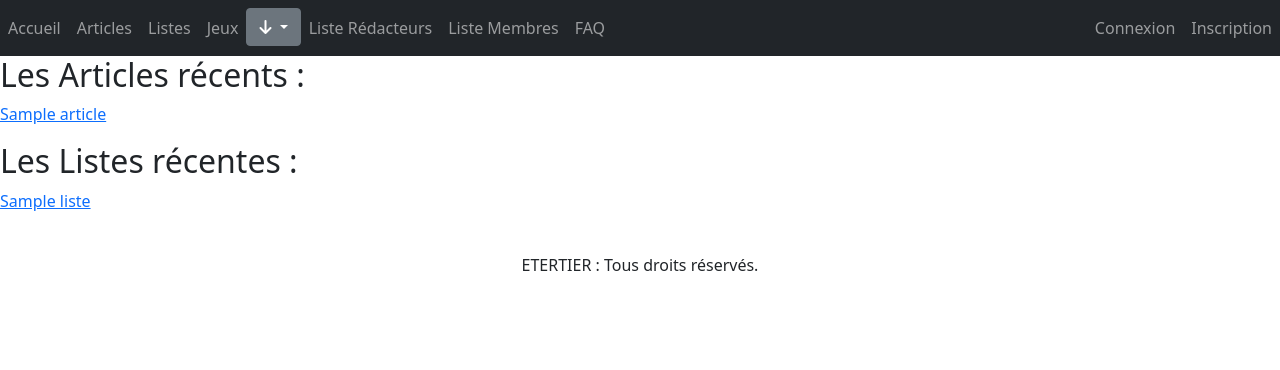
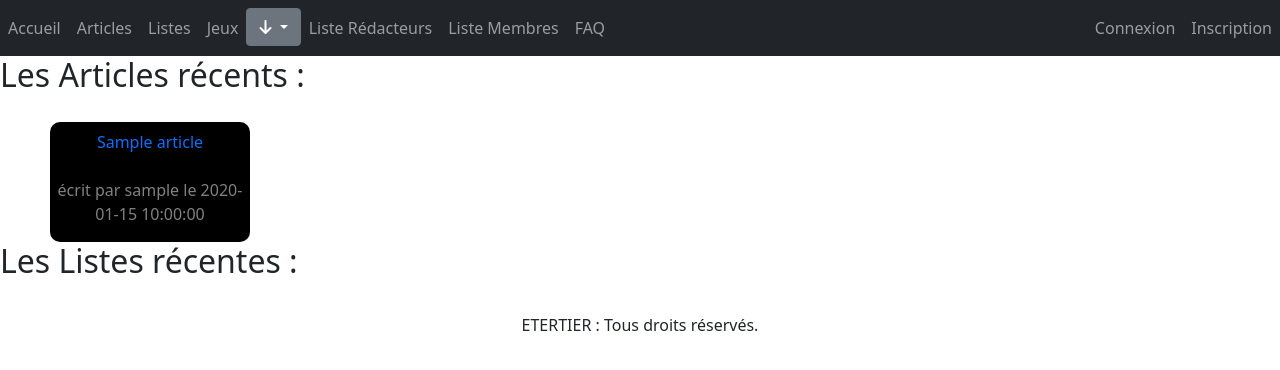
Before and after one commit to DUT-Info-Montreuil/etertier, a PHP site: page /index.php?module=accueil in a window 1280 px wide. Shown: the top 370 px of the page. Run offline with PHP 8.4, Linux system fonts and the light colour scheme; tables that the repository leaves empty or names only in its code hold one stand-in row (values such as "Sample post"); data that the repository does not hold is empty.

Commit message:
mise en page amélioration

```diff
--- /dev/null
+++ b/Etertier/bootstrap/css/perso.css
@@ -0,0 +1,14 @@
+.d{
+    display: inline-block;
+    background-color: black;
+    margin-left: 50px;
+    margin-top: 20px;
+    width: 200px;
+    border-radius: 10px;
+    border-color: red;
+    border-width: 50px;
+    border-style:none;
+    color : gray;
+    padding-left: 5px;
+    padding-right: 5px;
+}
--- a/Etertier/connexion.php
+++ b/Etertier/connexion.php
@@ -10,8 +10,8 @@
         }
 
         public static function initConnexion(){
-            self::$bdd = new PDO("mysql:host=database-etudiants.iut.univ-paris8.fr;dbname=dutinfopw201657;port=mon_port", "dutinfopw201657", "qupevuna");
-            //self::$bdd = new PDO('mysql:host=localhost;dbname=php', 'root','');
+            //self::$bdd = new PDO("mysql:host=database-etudiants.iut.univ-paris8.fr;dbname=dutinfopw201657;port=mon_port", "dutinfopw201657", "qupevuna");
+            self::$bdd = new PDO('mysql:host=localhost;dbname=php', 'root','');
         }
 	}
 ?>
--- a/Etertier/modules/ModAccueil/modele_accueil.php
+++ b/Etertier/modules/ModAccueil/modele_accueil.php
@@ -8,7 +8,8 @@ class ModeleAccueil extends Connexion{
     }
 
     public function get_liste_articles_recents(){
-		$selecPrepare = self::$bdd->prepare('SELECT idArticle, nom FROM articles ORDER BY date DESC LIMIT 5');
+		$selecPrepare = self::$bdd->prepare('SELECT articles.idArticle, articles.nom, articles.idAuteur, articles.date, membres.login FROM articles INNER JOIN membres ON membres.id = articles.idAuteur  ORDER BY articles.date DESC LIMIT 5');
+
 		$selecPrepare->execute();
 		$tab = $selecPrepare->fetchall();
 		return $tab;
@@ -16,6 +17,7 @@ class ModeleAccueil extends Connexion{
 
     public function get_liste_tierlists_recents(){
 		$selecPrepare = self::$bdd->prepare('SELECT idListe, titre FROM listes ORDER BY dateCreation DESC LIMIT 5');
+		$selecPrepare = self::$bdd->prepare('SELECT listes.idListe, listes.titre, listes.dateCreation, membres.login FROM listes INNER JOIN membres ON membres.id = listes.auteur ORDER BY listes.dateCreation DESC LIMIT 5');
 		$selecPrepare->execute();
 		$tab = $selecPrepare->fetchall();
 		return $tab;
--- a/Etertier/modules/ModAccueil/vue_accueil.php
+++ b/Etertier/modules/ModAccueil/vue_accueil.php
@@ -10,14 +10,21 @@ class VueAccueil extends VueGenerique{
     public function afficher_liste_articles_recents($tab){
 		echo '<h2>Les Articles récents :</h2>';
 		foreach($tab as $cle=>$val){
-			echo '<p><a href="index.php?module=article&action=details&id=' . $val['idArticle'] . '">' . $val['nom'] . '</a></p>';
+			echo '<div class="d">
+				<p class="text-center">
+					<a class="nav-link" href="index.php?module=article&action=details&id=' . $val['idArticle'] . '">' . $val['nom'] . '</a>
+				</p>
+				<p class="text-center">'."écrit par ".$val['login']." le ".$val['date'].'</p>
+			</div>';
 		}
 	}
 
     public function afficher_liste_tierlists_recents($tab){
 		echo '<h2>Les Listes récentes :</h2>';
 		foreach($tab as $cle=>$val){
-			echo '<p><a href="index.php?module=listes&action=details&id=' . $val['idListe'] . '">' . $val['titre'] . '</a></p>';
+			echo '<div class="d">
+				<p class="text-center"><a class="nav-link" href="index.php?module=listes&action=details&id=' . $val['idListe'] . '">' . $val['titre'] . '</a> par ' . $val['login'] . ' le ' . $val['dateCreation'] . '.</p>
+			</div>';
 		}
 	}
 }
--- a/Etertier/modules/ModArticles/modele_article.php
+++ b/Etertier/modules/ModArticles/modele_article.php
@@ -7,7 +7,7 @@ class ModeleArticle extends Connexion{
 	}
 
 	public function get_liste(){
-		$selecPrepare = self::$bdd->prepare('SELECT idArticle, nom FROM articles');
+		$selecPrepare = self::$bdd->prepare('SELECT articles.idArticle, articles.nom, articles.idAuteur, articles.date, membres.login FROM articles INNER JOIN membres ON membres.id = articles.idAuteur');
 		$selecPrepare->execute();
 		$tab = $selecPrepare->fetchall();
 		return $tab;
--- a/Etertier/template.php
+++ b/Etertier/template.php
@@ -6,7 +6,7 @@
 	<meta name="viewport" content="width=device-width, initial-scale=1.0">
 	<link rel="stylesheet" href="bootstrap/css/bootstrap.min.css">
 	<link rel="stylesheet" href="bootstrap/css/all.css">
-
+	<link rel="stylesheet" href="bootstrap/css/perso.css">
 
 
 	<title>ETERTIER</title>
```
Also changed, not shown: Etertier/modules/ModArticles/vue_article.php (+8 -4 lines), Etertier/modules/ModListes/vue_listes.php (+5 -3 lines).
